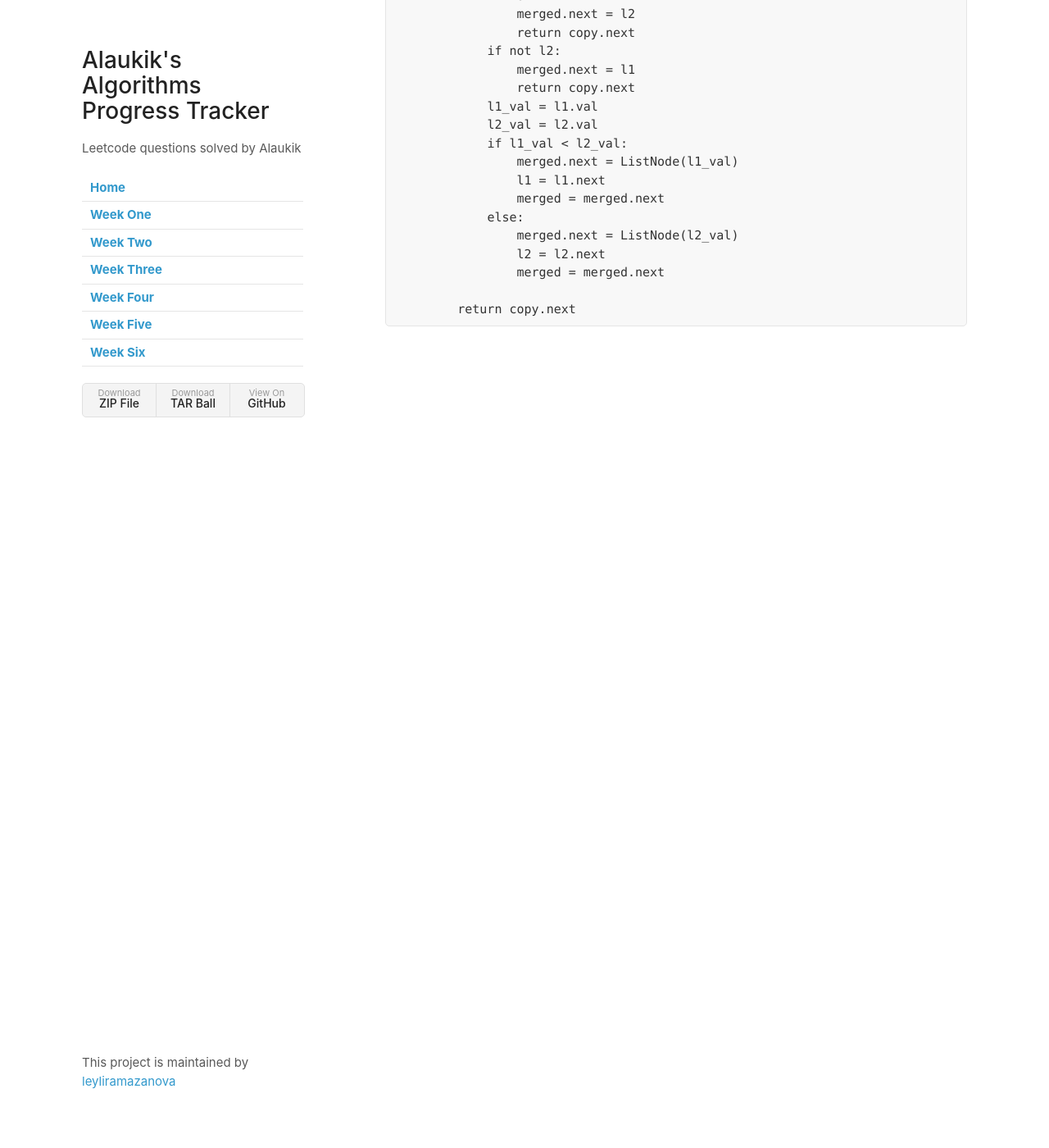
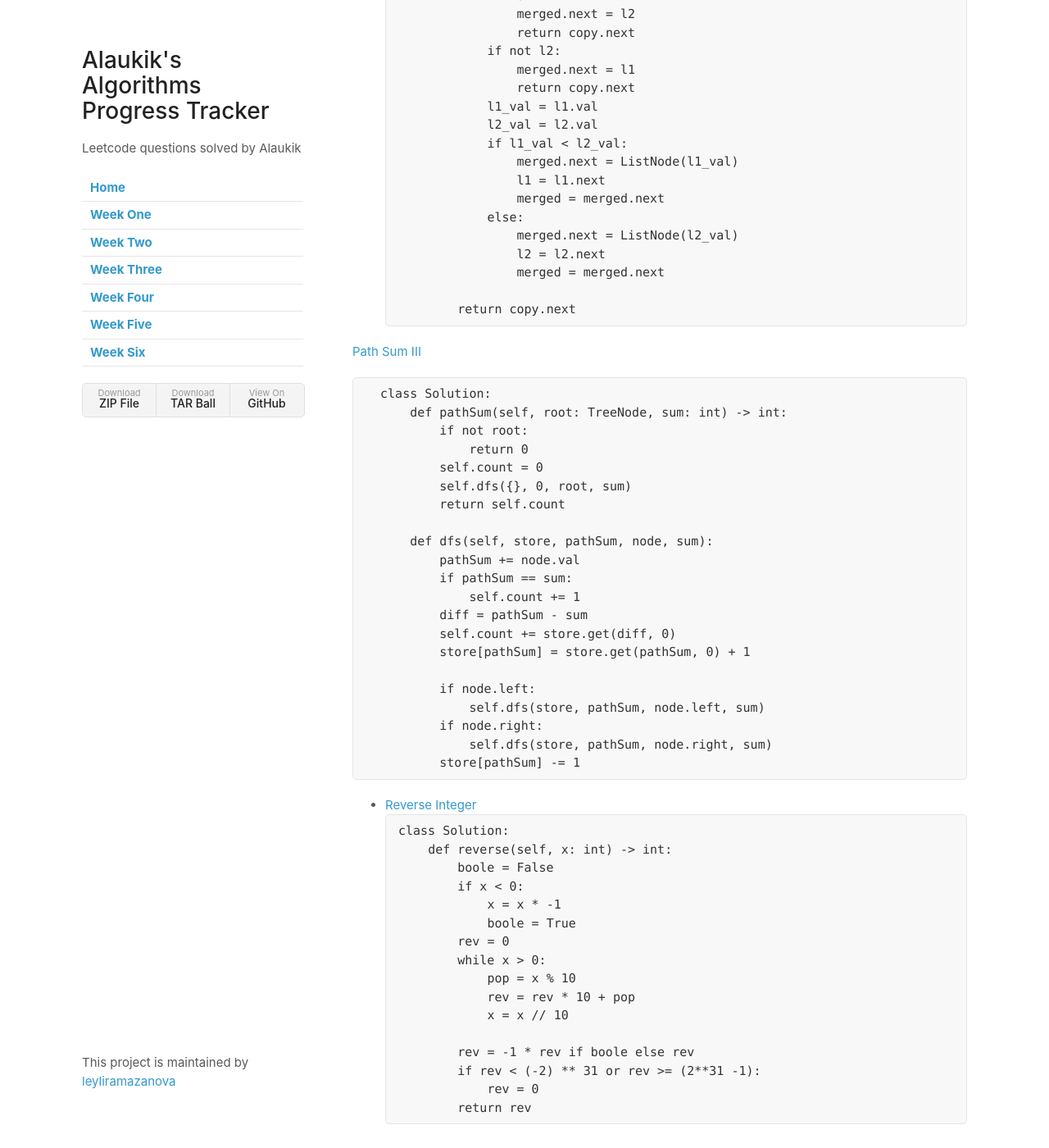
Before and after one commit to leyliramazanova/Five-Weeks-of-Leet-Code, a Jekyll site: the page built from weekSix.md, in a window 1280 px wide and 1400 px high, scrolled down 288 px. Shown: the whole window at 82% size. Built offline with Jekyll 4.4.1, drawn with Linux system fonts in a browser that asks for light colours; our own code applies the rules of GitHub Pages for plain Markdown files; before the commit the page ends 900 px from its top, so only the background shows below that; some of the changed text lies outside the part shown.

Commit message:
Update weekSix.md

````diff
--- a/weekSix.md
+++ b/weekSix.md
@@ -1,7 +1,7 @@
 ## ??/40 Easy Questions in a week to polish coding skills based on this [guide](https://learntocodetogether.com/top-150-leetcodes-best-practice-problems/)
 
 
-- [Merge Two Sorted Lists] (https://leetcode.com/problems/merge-two-sorted-lists/)
+- [Merge Two Sorted Lists](https://leetcode.com/problems/merge-two-sorted-lists/)
   ```python
   class Solution:
       def mergeTwoLists(self, l1: ListNode, l2: ListNode) -> ListNode:
@@ -27,3 +27,49 @@
 
           return copy.next
   ```
+
+[Path Sum III](https://leetcode.com/problems/path-sum-iii/submissions/)
+  ```python
+  class Solution:
+      def pathSum(self, root: TreeNode, sum: int) -> int:
+          if not root:
+              return 0
+          self.count = 0
+          self.dfs({}, 0, root, sum)
+          return self.count
+
+      def dfs(self, store, pathSum, node, sum):
+          pathSum += node.val
+          if pathSum == sum:
+              self.count += 1
+          diff = pathSum - sum
+          self.count += store.get(diff, 0)
+          store[pathSum] = store.get(pathSum, 0) + 1
+
+          if node.left:
+              self.dfs(store, pathSum, node.left, sum)
+          if node.right:
+              self.dfs(store, pathSum, node.right, sum)
+          store[pathSum] -= 1
+  ```
+
+
+- [Reverse Integer](https://leetcode.com/problems/reverse-integer/)
+  ```python
+  class Solution:
+      def reverse(self, x: int) -> int:
+          boole = False
+          if x < 0:
+              x = x * -1
+              boole = True
+          rev = 0
+          while x > 0:
+              pop = x % 10
+              rev = rev * 10 + pop
+              x = x // 10
+
+          rev = -1 * rev if boole else rev
+          if rev < (-2) ** 31 or rev >= (2**31 -1):
+              rev = 0
+          return rev
+  ```
````
